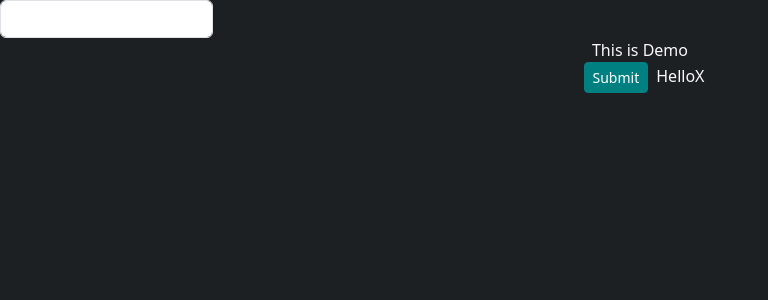
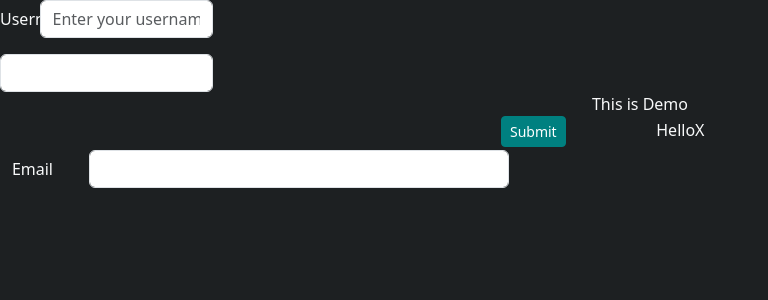
Before and after one commit to iMuhammadMustafa/Structor.ReactFormBuilder, a React (Vite) app: page / in a window 1280 px wide. Shown: the top 300 px of the page, without its empty margins (0-768 px from the left). Built offline with nearby package versions, Linux system fonts and the light colour scheme.

Commit message:
Add TextInput

```diff
--- a/src/Demo.tsx
+++ b/src/Demo.tsx
@@ -3,6 +3,7 @@ import { useState } from "react";
 import HelpText from "./FormBuilder/Elements/UI/HelpText/HelpText";
 import Label from "./FormBuilder/Elements/UI/Label/Label";
 import Button from "./FormBuilder/Elements/Button/Button";
+import TextInput from "./FormBuilder/Elements/Inputs/TextInput/TextInput";
 
 // import Form from "@Modules/FormBuilder/Components/Form/Form";
 // import { InputTypes } from "@Modules/FormBuilder/Components/Form/Form.Types";
@@ -100,6 +101,14 @@ export function Demo() {
       <>
         <form className="">
           <div className="col-2 ">
+            <TextInput
+              id="11212"
+              type="text"
+              name="username"
+              label="Username"
+              placeHolder="Enter your username"
+              handleChange={e => console.log(e)}
+            />
             <input type="text" className="form-control" id="validationCustom03" />
             <div className="invalid-feedback">Hello Invalid</div>
             {/* <div className="valid-feedback">Valid</div> */}
@@ -110,6 +119,16 @@ export function Demo() {
         <Label id="11212" htmlFor="Hello">
           HelloX
         </Label>
+
+        <div className="row mb-3 col-5">
+          <label htmlFor="inputEmail3" className="col-sm-2 col-form-label">
+            Email
+          </label>
+          <div className="col-sm-10">
+            <input type="email" className="form-control" id="inputEmail3" />
+          </div>
+        </div>
+
         {/* <Form.TextInput
             value="500"
             type={"text"}
--- /dev/null
+++ b/src/FormBuilder/Elements/Inputs/TextInput/TextInput.tsx
@@ -0,0 +1,104 @@
+import { IError } from "@/FormBuilder/Types/Error";
+import { memo } from "react";
+import Label from "../../UI/Label/Label";
+import HelpText from "../../UI/HelpText/HelpText";
+import ValidFeedback from "../../UI/ValidFeedback/ValidFeedback";
+import InvalidFeedback from "../../UI/InvalidFeedback/InvalidFeedback";
+
+/**
+ * A text input component for forms.
+ *
+ * @component
+ * @param {object} props - The props for this component.
+ * @param {string} id - The unique identifier for the input element.
+ * @param {string} name - The name of the input element.
+ * @param {string} type="text" - The type of the input element (default is "text").
+ * @param {string} label - The label for the input element. (optionals)
+ * @param {string} value="" - The current value of the input element (default is an empty string).
+ * @param {string} helpText - Additional help text to display below the input.
+ * @param {string} placeHolder - The placeholder text for the input element (default is the label or name).
+ * @param {boolean} isTouched - Indicates whether the input has been touched (default is false).
+ * @param {function} handleChange - A callback function to handle input changes.
+ * @param {function} handleBlur - A callback function to handle input blur events.
+ * @param {Array<IError>} errors - An array of error objects to display.
+ * @param {string} cssClasses="form-control" - Additional CSS classes to apply to the input element (default is "form-control").
+ * @param {React.ReactNode} children - Additional children elements.
+ * @returns {JSX.Element} A React element representing the text input component.
+ * @example
+ * // Example usage of TextInput component:
+ * <TextInput
+ *   id="username"
+ *   name="username"
+ *   type="text"
+ *   label="Username"
+ *   value={usernameValue}
+ *   helpText="Enter your username"
+ *   isTouched={isUsernameTouched}
+ *   handleChange={handleUsernameChange}
+ *   handleBlur={handleUsernameBlur}
+ *   errors={usernameErrors}
+ *   cssClasses="custom-input"
+ * >
+ *   //* Additional child elements *
+ * </TextInput>
+ */
+export default memo(TextInput);
+
+export interface ITextInput extends React.HTMLProps<HTMLInputElement> {
+  id: string;
+  name: string;
+  type?: string;
+  label?: string | undefined;
+  value?: string;
+  helpText?: string;
+  placeHolder?: string;
+  isTouched?: boolean;
+  isRequired?: boolean;
+  handleChange?: (e: React.ChangeEvent<HTMLInputElement>) => void;
+  handleBlur?: (e: React.ChangeEvent<HTMLInputElement>) => void;
+  errors?: Array<IError>;
+  cssClasses?: string;
+  children?: React.ReactNode;
+}
+
+function TextInput({
+  id,
+  name,
+  type = "text",
+  label,
+  value = "",
+  helpText,
+  placeHolder,
+  isTouched,
+  isRequired,
+  handleChange,
+  handleBlur,
+  errors,
+  cssClasses = "form-control",
+  ...props
+}: ITextInput) {
+  const isValid = isTouched && errors?.length === 0;
+  const isInvalid = isTouched && errors && errors?.length > 0;
+
+  return (
+    <div className="mb-3 row">
+      {label && <Label id={id || name} className="col-sm-2 col-form-label" text={label} isRequired={isRequired} />}
+      <div className="col-sm-10">
+        <input
+          type={type}
+          className={`${cssClasses} ${isValid && "is-valid"} ${isInvalid && "is-invalid"}`}
+          id={id || name}
+          name={name}
+          onChange={handleChange}
+          onBlur={handleBlur}
+          value={value}
+          placeholder={placeHolder ?? label ?? name}
+          {...props}
+        />
+        {helpText && <HelpText id={id || name} text={helpText} />}
+        {(!errors || errors?.length === 0) && <ValidFeedback id={id || name} />}
+        {errors && errors?.length > 0 && <InvalidFeedback id={id || name} errors={errors} />}
+      </div>
+    </div>
+  );
+}
--- a/src/FormBuilder/Elements/UI/Label/Label.tsx
+++ b/src/FormBuilder/Elements/UI/Label/Label.tsx
@@ -15,7 +15,7 @@ const Label: React.FC<ILabel> = ({
   id,
   text,
   isRequired = false,
-  cssClasses = "form-label",
+  cssClasses = "form-label col-sm-2",
   requiredCssClasses = "text-danger",
   children,
   ...htmlProps
@@ -32,7 +32,7 @@ const Label: React.FC<ILabel> = ({
 /**
  * A React component that displays a label for an input element.
  *
- * @param id - The ID of the label element (required).
+ * @param id - The for ID of the label's input element. The Label's id will be id-label (required).
  * @param text - The text to display in the label element (optional).
  * @param isRequired - Whether the input element is required (optional; defaults to false).
  * @param cssClasses - The CSS classes to apply to the label element (optional; defaults to "form-label").
@@ -40,5 +40,6 @@ const Label: React.FC<ILabel> = ({
  * @param children? - The child component(s) to include in the label element (optional).
  * @param htmlProps - Any other HTML properties to include in the label element (optional).
  * @returns A memoized label element with the specified ID and CSS classes, containing the label text, an asterisk if the input is required, and/or child component(s).
+ * @example <Label id="my-label" text="My Label" isRequired={true} cssClasses="form-label" requiredCssClasses="text-danger" />
  */
 export default memo(Label);
```
Also changed, not shown: src/FormBuilder/Elements/Inputs/TextInput/TextInput.mocks.ts (added, +72 -0 lines), 2 other files (tests, documents, lock files or other folders).
